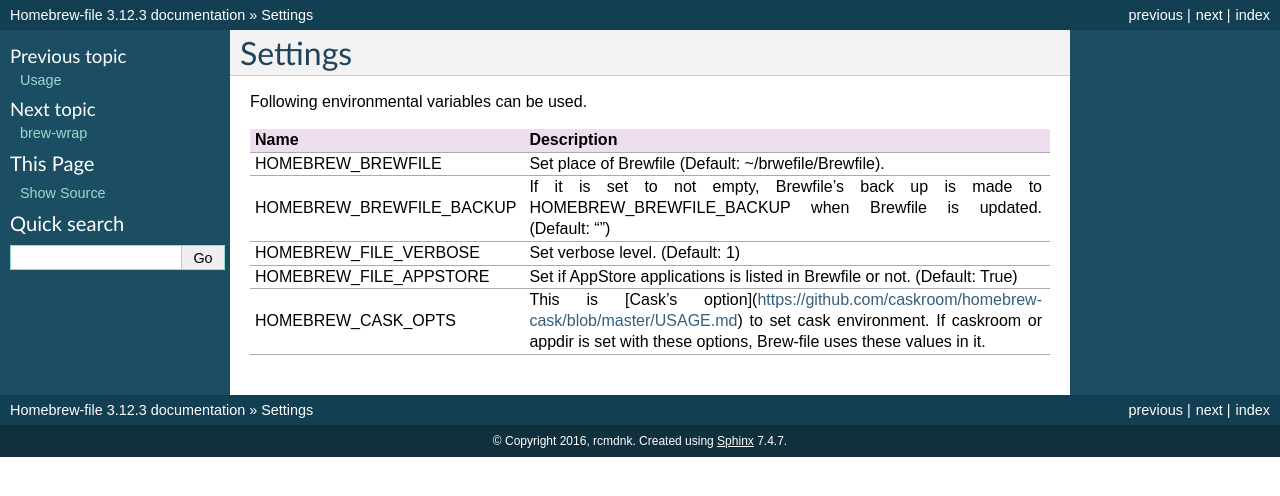
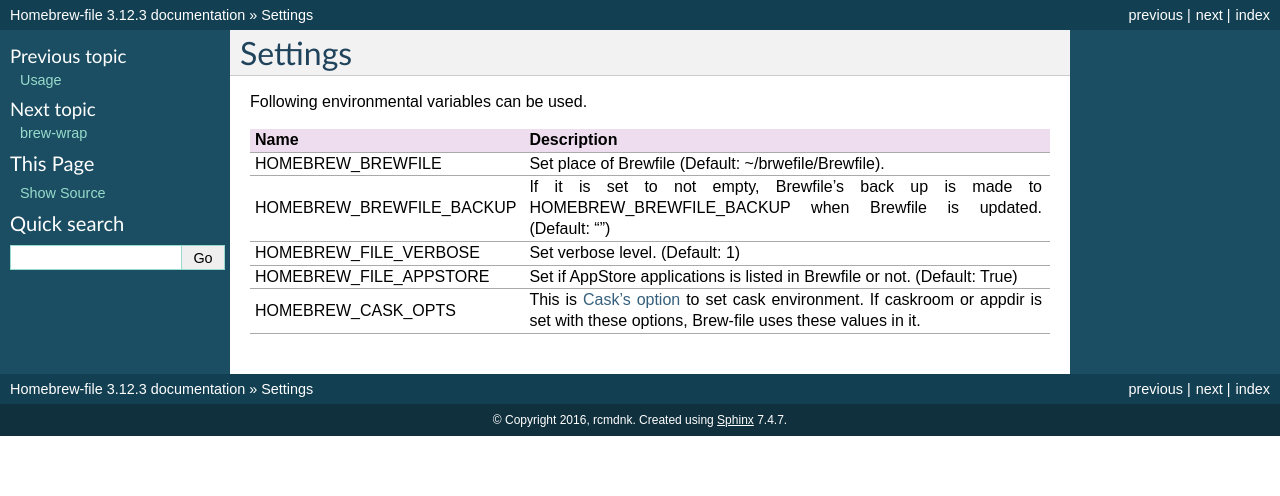
Before and after one commit to rcmdnk/homebrew-file, a Sphinx documentation site: the page built from docs/settings.rst, in a window 1280 px wide. Shown: the top 496 px of the page. Built offline with Sphinx 7.4.7, drawn with Linux system fonts in a browser that asks for light colours.

Commit message:
udpated docs

```diff
--- a/docs/settings.rst
+++ b/docs/settings.rst
@@ -10,6 +10,6 @@
 HOMEBREW_BREWFILE_BACKUP         If it is set to not empty, Brewfile's back up is made to HOMEBREW_BREWFILE_BACKUP when Brewfile is updated. (Default: "")
 HOMEBREW_FILE_VERBOSE            Set verbose level. (Default: 1)
 HOMEBREW_FILE_APPSTORE           Set if AppStore applications is listed in Brewfile or not. (Default: True)
-HOMEBREW_CASK_OPTS               This is [Cask's option](https://github.com/caskroom/homebrew-cask/blob/master/USAGE.md) to set cask environment.
+HOMEBREW_CASK_OPTS               This is `Cask's option <https://github.com/caskroom/homebrew-cask/blob/master/USAGE.md>`_ to set cask environment.
                                  If caskroom or appdir is set with these options, Brew-file uses these values in it.
 ===========================      ================================
```
